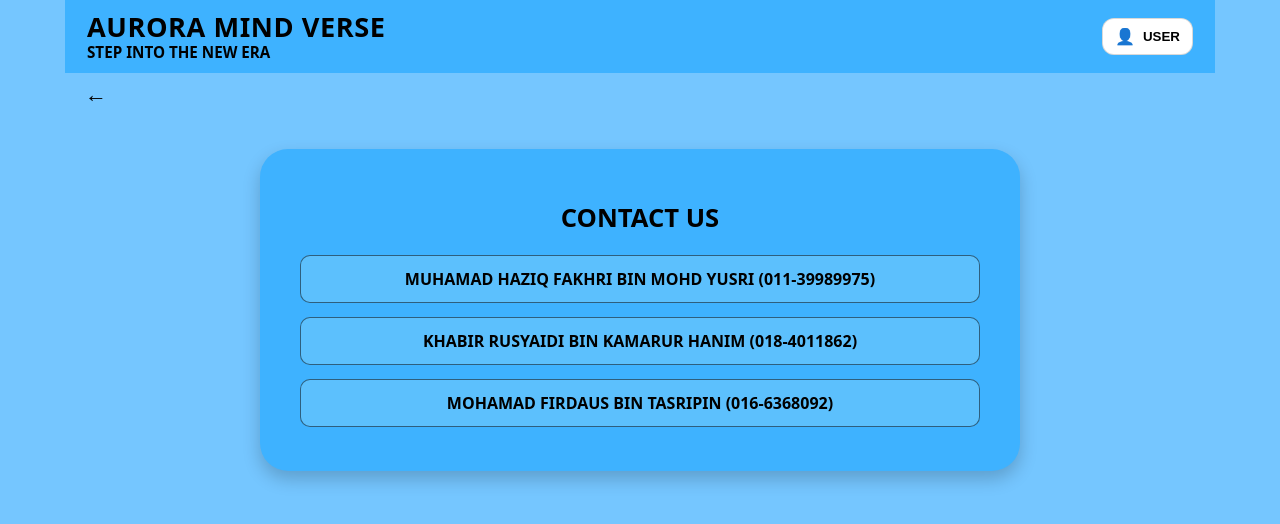
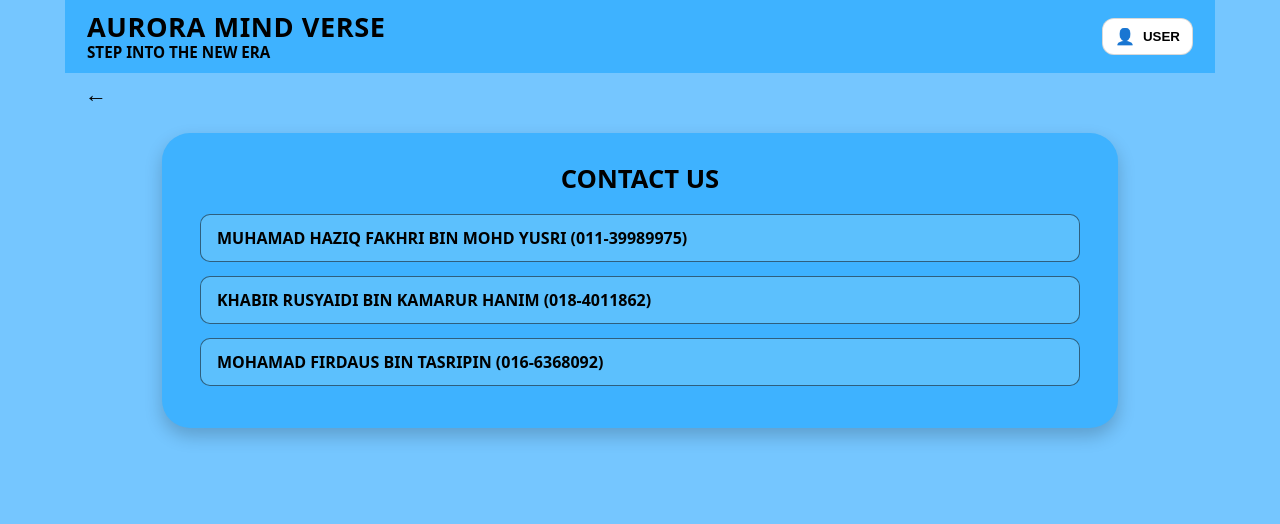
Before and after one commit to Khabir-rusyaidi/aurora-mindverse, a Next.js app: page /contact in a window 1280 px wide. Shown: the top 524 px of the page. Built offline with nearby package versions, Linux system fonts and the light colour scheme; no server answers.

Commit message:
Contact: centered rounded card with title and rows

```diff
--- a/app/contact/page.tsx
+++ b/app/contact/page.tsx
@@ -17,7 +17,7 @@ export default function ContactPage() {
 
   return (
     <div style={{ width: "95%", maxWidth: 1150, margin: "0 auto" }}>
-      {/* === Top bar === */}
+      {/* Top bar */}
       <div className="topbar">
         <div className="brand-block">
           <h1 className="amv-title">AURORA MIND VERSE</h1>
@@ -26,18 +26,34 @@ export default function ContactPage() {
 
         <div className="nav-right">
           <div className="nav-links" />
-          <div className="profile-container">
-            <button className="profile-pill" onClick={() => setShowLogout(!showLogout)}>
+          <div style={{ position: "relative" }}>
+            <button className="profile-pill" onClick={() => setShowLogout(v => !v)}>
               <span className="profile-icon">👤</span> {userName}
             </button>
             {showLogout && (
-              <button className="logout-btn" onClick={handleLogout}>LOG OUT</button>
+              <button
+                onClick={handleLogout}
+                style={{
+                  position: "absolute",
+                  right: 0,
+                  top: 42,
+                  background: "#fff",
+                  color: "#e53935",
+                  border: "1px solid rgba(0,0,0,0.15)",
+                  padding: "8px 12px",
+                  borderRadius: 10,
+                  fontWeight: 800,
+                  cursor: "pointer",
+                }}
+              >
+                LOG OUT
+              </button>
             )}
           </div>
         </div>
       </div>
 
-      {/* === Back button === */}
+      {/* Back arrow */}
       <button
         aria-label="Back"
         onClick={() => router.back()}
@@ -52,32 +68,44 @@ export default function ContactPage() {
         ←
       </button>
 
-      {/* === Centered Contact Card === */}
+      {/* --- CENTERED CONTACT CARD (guaranteed) --- */}
       <div
-        className="contact-card"
         style={{
-          backgroundColor: "#3eb2ff",
-          borderRadius: "28px",
-          boxShadow: "0 8px 18px rgba(0,0,0,.2)",
-          padding: "30px",
-          width: "80%",
-          maxWidth: "700px",
-          margin: "40px auto",
-          textAlign: "center",
+          width: "100%",
+          display: "flex",
+          justifyContent: "center",
+          marginTop: 24,
         }}
       >
-        <h2 style={{ fontSize: "1.6rem", fontWeight: "900", marginBottom: "20px" }}>
+        <div
+          style={{
+            width: "80%",
+            maxWidth: 900,
+            background: "#3eb2ff",
+            borderRadius: 28,
+            boxShadow: "0 8px 18px rgba(0,0,0,.2)",
+            padding: 28,
+          }}
+        >
+          <h2
+            style={{
+              textAlign: "center",
+              fontSize: "1.6rem",
+              fontWeight: 900,
+              margin: "0 0 18px 0",
+            }}
+          >
             CONTACT US
           </h2>
 
           <div
             style={{
-            backgroundColor: "#5cc0fd",
+              background: "#5cc0fd",
               border: "1.5px solid rgba(0,0,0,0.5)",
-            borderRadius: "10px",
+              borderRadius: 10,
               padding: "12px 16px",
               margin: "14px 10px",
-            fontWeight: "700",
+              fontWeight: 700,
             }}
           >
             MUHAMAD HAZIQ FAKHRI BIN MOHD YUSRI (011-39989975)
@@ -85,12 +113,12 @@ export default function ContactPage() {
 
           <div
             style={{
-            backgroundColor: "#5cc0fd",
+              background: "#5cc0fd",
               border: "1.5px solid rgba(0,0,0,0.5)",
-            borderRadius: "10px",
+              borderRadius: 10,
               padding: "12px 16px",
               margin: "14px 10px",
-            fontWeight: "700",
+              fontWeight: 700,
             }}
           >
             KHABIR RUSYAIDI BIN KAMARUR HANIM (018-4011862)
@@ -98,17 +126,19 @@ export default function ContactPage() {
 
           <div
             style={{
-            backgroundColor: "#5cc0fd",
+              background: "#5cc0fd",
               border: "1.5px solid rgba(0,0,0,0.5)",
-            borderRadius: "10px",
+              borderRadius: 10,
               padding: "12px 16px",
               margin: "14px 10px",
-            fontWeight: "700",
+              fontWeight: 700,
             }}
           >
             MOHAMAD FIRDAUS BIN TASRIPIN (016-6368092)
           </div>
         </div>
       </div>
+      {/* --- END CARD --- */}
+    </div>
   );
 }
```
Lines whose indentation alone changed are shown as unchanged.
